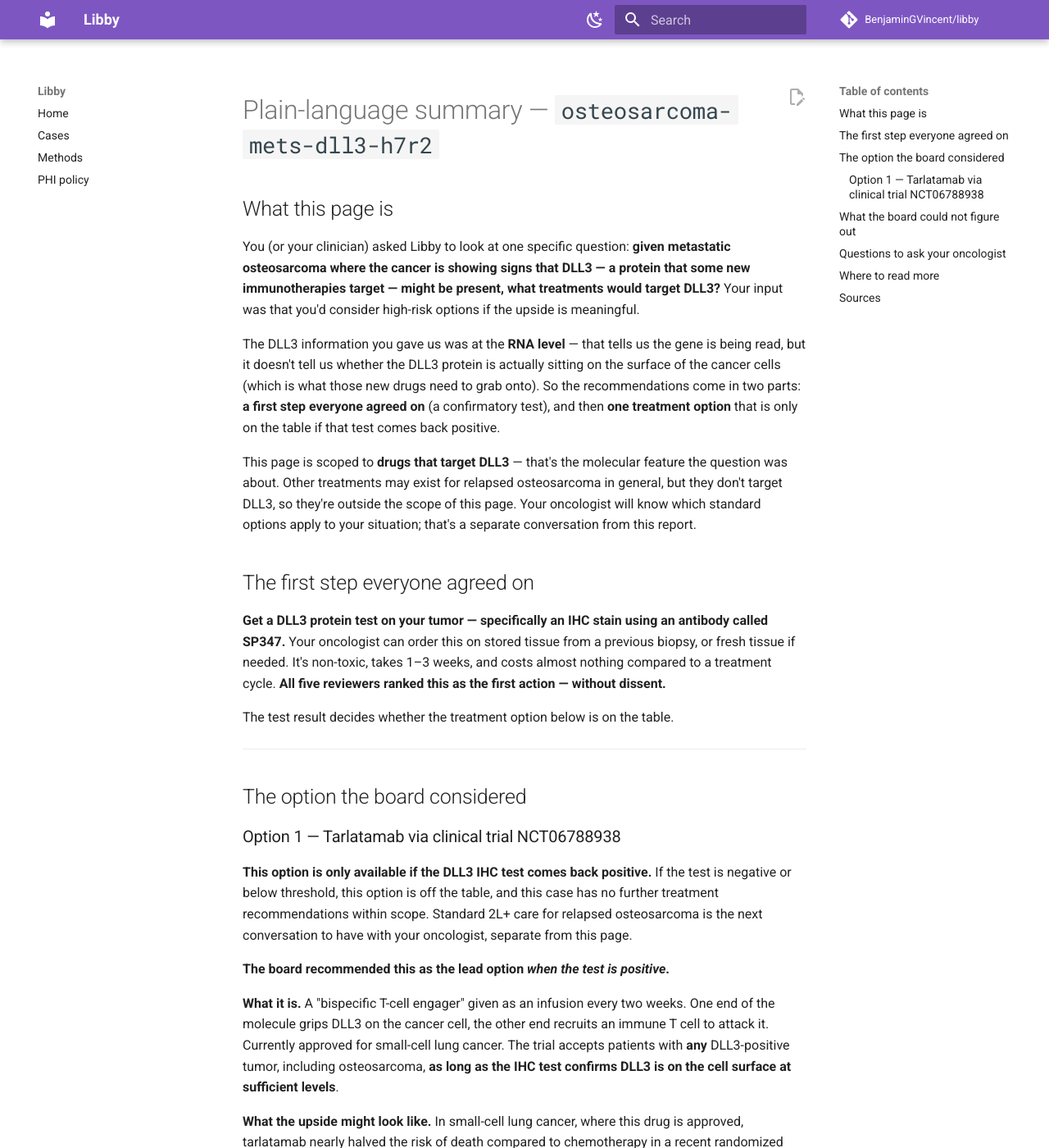
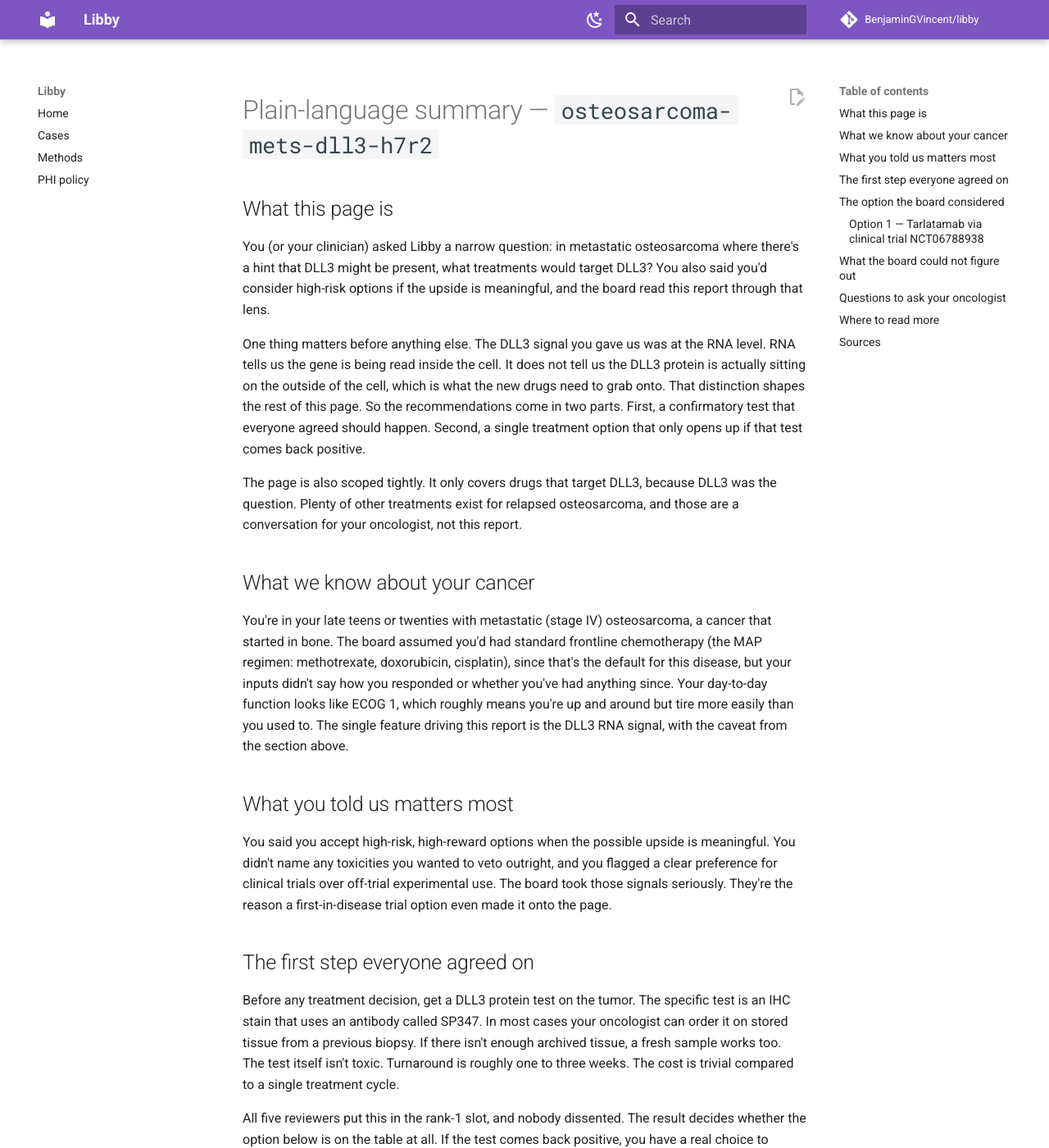
Before and after one commit to BenjaminGVincent/libby, an MkDocs documentation site: the page built from docs/cases/osteosarcoma-mets-dll3-h7r2/plain_language.md, in a window 1280 px wide and 1400 px high. Shown: the whole window at 82% size. Built offline with MkDocs 1.6.1 and Material for MkDocs 9.7.7, drawn with Linux system fonts in a browser that asks for light colours; comment, search, counter and statistics services are not loaded; some of the changed text lies outside the part shown.

Commit message:
chore: re-run translator with humanizer pass on both cases
Both cases' plain_language.md rewritten under the new translator humanizer
contract. Inline-bold-header list scaffolding (29-pattern #16) replaced with
flowing prose; em-dash overuse (#14) trimmed; rule-of-three (#10) and
slogan-y closers (#9, #25) defused; sentence rhythm varied. Load-bearing
hedges around absolute-risk statements preserved per translator-specific
override. No editorial advocacy introduced; dissents and vetoes carried
through unchanged. PDFs rebuilt; PHI scan clean; out-of-scope drugs absent.

Co-Authored-By: Claude Opus 4.7 (1M context) <noreply@anthropic.com>

```diff
--- a/docs/cases/demo-nsclc-egfr-l858r-post-osi-d3m0/demo-nsclc-egfr-l858r-post-osi-d3m0-recommendations.html
+++ b/docs/cases/demo-nsclc-egfr-l858r-post-osi-d3m0/demo-nsclc-egfr-l858r-post-osi-d3m0-recommendations.html
@@ -152,5 +152,5 @@ consulting a qualified oncologist.
   </div>
 </div>
 
-<footer class="libby-footer">Generated 2026-05-05 &middot; Libby &middot; <code>demo-nsclc-egfr-l858r-post-osi-d3m0</code></footer>
+<footer class="libby-footer">Generated 2026-05-06 &middot; Libby &middot; <code>demo-nsclc-egfr-l858r-post-osi-d3m0</code></footer>
 </body></html>
--- a/docs/cases/osteosarcoma-mets-dll3-h7r2/osteosarcoma-mets-dll3-h7r2-recommendations.html
+++ b/docs/cases/osteosarcoma-mets-dll3-h7r2/osteosarcoma-mets-dll3-h7r2-recommendations.html
@@ -163,5 +163,5 @@ consulting a qualified oncologist.
   </div>
 </div>
 
-<footer class="libby-footer">Generated 2026-05-05 &middot; Libby &middot; <code>osteosarcoma-mets-dll3-h7r2</code></footer>
+<footer class="libby-footer">Generated 2026-05-06 &middot; Libby &middot; <code>osteosarcoma-mets-dll3-h7r2</code></footer>
 </body></html>
--- a/docs/cases/osteosarcoma-mets-dll3-h7r2/plain_language.md
+++ b/docs/cases/osteosarcoma-mets-dll3-h7r2/plain_language.md
@@ -4,34 +4,60 @@
 
 ## What this page is
 
-You (or your clinician) asked Libby to look at one specific question:
-**given metastatic osteosarcoma where the cancer is showing signs that DLL3 — a
-protein that some new immunotherapies target — might be present, what
-treatments would target DLL3?** Your input was that you'd consider high-risk
-options if the upside is meaningful.
+You (or your clinician) asked Libby a narrow question: in metastatic
+osteosarcoma where there's a hint that DLL3 might be present, what
+treatments would target DLL3? You also said you'd consider high-risk options
+if the upside is meaningful, and the board read this report through that
+lens.
 
-The DLL3 information you gave us was at the **RNA level** — that tells us
-the gene is being read, but it doesn't tell us whether the DLL3 protein is
-actually sitting on the surface of the cancer cells (which is what those
-new drugs need to grab onto). So the recommendations come in two parts:
-**a first step everyone agreed on** (a confirmatory test), and then **one
-treatment option** that is only on the table if that test comes back positive.
+One thing matters before anything else. The DLL3 signal you gave us was at
+the RNA level. RNA tells us the gene is being read inside the cell. It does
+not tell us the DLL3 protein is actually sitting on the outside of the cell,
+which is what the new drugs need to grab onto. That distinction shapes the
+rest of this page. So the recommendations come in two parts. First, a
+confirmatory test that everyone agreed should happen. Second, a single
+treatment option that only opens up if that test comes back positive.
 
-This page is scoped to **drugs that target DLL3** — that's the molecular
-feature the question was about. Other treatments may exist for relapsed
-osteosarcoma in general, but they don't target DLL3, so they're outside
-the scope of this page. Your oncologist will know which standard options
-apply to your situation; that's a separate conversation from this report.
+The page is also scoped tightly. It only covers drugs that target DLL3,
+because DLL3 was the question. Plenty of other treatments exist for
+relapsed osteosarcoma, and those are a conversation for your oncologist,
+not this report.
+
+## What we know about your cancer
+
+You're in your late teens or twenties with metastatic (stage IV)
+osteosarcoma, a cancer that started in bone. The board assumed you'd had
+standard frontline chemotherapy (the MAP regimen: methotrexate,
+doxorubicin, cisplatin), since that's the default for this disease, but
+your inputs didn't say how you responded or whether you've had anything
+since. Your day-to-day function looks like ECOG 1, which roughly means
+you're up and around but tire more easily than you used to. The single
+feature driving this report is the DLL3 RNA signal, with the caveat from
+the section above.
+
+## What you told us matters most
+
+You said you accept high-risk, high-reward options when the possible upside
+is meaningful. You didn't name any toxicities you wanted to veto outright,
+and you flagged a clear preference for clinical trials over off-trial
+experimental use. The board took those signals seriously. They're the
+reason a first-in-disease trial option even made it onto the page.
 
 ## The first step everyone agreed on
 
-**Get a DLL3 protein test on your tumor — specifically an IHC stain using
-an antibody called SP347.** Your oncologist can order this on stored tissue
-from a previous biopsy, or fresh tissue if needed. It's non-toxic, takes
-1–3 weeks, and costs almost nothing compared to a treatment cycle. **All
-five reviewers ranked this as the first action — without dissent.**
+Before any treatment decision, get a DLL3 protein test on the tumor. The
+specific test is an IHC stain that uses an antibody called SP347. In most
+cases your oncologist can order it on stored tissue from a previous biopsy.
+If there isn't enough archived tissue, a fresh sample works too. The test
+itself isn't toxic. Turnaround is roughly one to three weeks. The cost is
+trivial compared to a single treatment cycle.
 
-The test result decides whether the treatment option below is on the table.
+All five reviewers put this in the rank-1 slot, and nobody dissented. The
+result decides whether the option below is on the table at all. If the
+test comes back positive, you have a real choice to discuss. If it comes
+back negative, the DLL3-directed pathway closes and the conversation
+shifts to standard relapsed-osteosarcoma options that your oncologist can
+take you through.
 
 ---
 
@@ -39,84 +65,89 @@ The test result decides whether the treatment option below is on the table.
 
 ### Option 1 — Tarlatamab via clinical trial NCT06788938
 
-**This option is only available if the DLL3 IHC test comes back positive.**
-If the test is negative or below threshold, this option is off the table,
-and this case has no further treatment recommendations within scope.
-Standard 2L+ care for relapsed osteosarcoma is the next conversation to
-have with your oncologist, separate from this page.
+This option is conditional on a positive DLL3 IHC. If the IHC is negative
+or below the trial's threshold, the option is off the table, and this
+page has no further treatment recommendations within scope.
 
-**The board recommended this as the lead option *when the test is positive*.**
+When the test is positive, the board recommended tarlatamab as the lead
+option.
 
-**What it is.** A "bispecific T-cell engager" given as an infusion every
-two weeks. One end of the molecule grips DLL3 on the cancer cell, the other
-end recruits an immune T cell to attack it. Currently approved for small-cell
-lung cancer. The trial accepts patients with **any** DLL3-positive tumor,
-including osteosarcoma, **as long as the IHC test confirms DLL3 is on the
-cell surface at sufficient levels**.
+So what is it? Tarlatamab is a "bispecific T-cell engager." You get it as
+an infusion every two weeks. The drug works like a molecular clip: one
+end grips DLL3 on the cancer cell, the other end pulls in one of your own
+T cells to attack it. It's currently approved for small-cell lung cancer.
+NCT06788938 is a "basket" trial, which means it accepts any DLL3-positive
+tumor (osteosarcoma included), provided the IHC confirms DLL3 is on the
+cell surface at high enough levels.
 
-**What the upside might look like.** In small-cell lung cancer, where this
-drug is approved, tarlatamab nearly halved the risk of death compared to
-chemotherapy in a recent randomized trial. About 40 of every 100 patients
-had measurable tumor shrinkage. **Whether this translates to osteosarcoma
-is exactly the question the trial would answer — and you'd be helping to
-answer it.**
+What might the upside look like? In small-cell lung cancer, where this
+drug is already approved, a recent randomized trial showed tarlatamab cut
+the risk of death roughly in half compared to chemotherapy. About 40 out
+of 100 patients had measurable tumor shrinkage. Whether any of that
+carries over to osteosarcoma is exactly the unanswered question this
+trial is designed to answer. I can't translate the SCLC numbers cleanly
+into an osteosarcoma expectation here, because no one has published that
+data yet and it would be misleading to pretend otherwise.
 
-**The main risks.** A reaction called "cytokine release syndrome" happens
-in about half of patients (mostly mild; about 1 in 100 are severe).
-Neurologic side effects in roughly 10%. The first cycle requires being in
-hospital for monitoring.
+On the risk side, about half of patients get a reaction called "cytokine
+release syndrome." It's a flu-like immune flare; most cases are mild and
+roughly 1 in 100 are severe. About 1 in 10 patients have neurologic side
+effects. The first cycle requires inpatient monitoring, so you'd be in
+hospital while the step-up doses are given.
 
-**Where the board agreed and where they didn't.**
+The board wasn't unanimous on this one. Four reviewers endorsed it in the
+positive-IHC scenario (the risk-taker, the advocate, the consensus
+reviewer, and the conservative). The conservative's earlier worry was
+specifically about treating an unconfirmed target; once IHC locks the
+target down, that worry goes away. The critic still dissented even with a
+positive IHC, on a single specific point: no osteosarcoma patient has been
+published as receiving tarlatamab yet. Whoever takes this trial is in the
+very first cohort. That's a real thing to weigh, not a footnote.
 
-- *Risktaker, advocate, conservative, consensus reviewer:* endorse. The
-  conservative's earlier toxicity concern was specifically about treating
-  for an unconfirmed target — once the IHC confirms, that concern lifts.
-- *Critic:* still dissents — even with a positive IHC, no osteosarcoma
-  patient has been published as receiving tarlatamab. You'd be in the very
-  first cohort. Worth knowing going in.
-
-**If the IHC is negative,** this option closes entirely. There is no
-"backup option" within scope of this page — Libby was asked specifically
-about DLL3-targeted therapy. Your oncologist can talk you through standard
-2L+ options for relapsed osteosarcoma (which exist and are well-established);
-that conversation is separate from this page.
+If the IHC comes back negative, the option closes entirely. There's no
+backup within scope of this page, because the page was scoped to DLL3.
+Standard 2L+ options for relapsed osteosarcoma exist and are well
+established. Your oncologist is the person to take you through them.
 
 ---
 
 ## What the board could not figure out
 
-Several things weren't in the inputs:
+A few things the inputs didn't tell us, which would sharpen the plan:
 
-- **Was DLL3 measured at the protein level (IHC) or only RNA?** Resolved by
-  the recommended first step.
-- **What treatment have you already had?** The recommendations assume
-  standard frontline chemotherapy (MAP).
-- **What's your performance status (how active are you day-to-day)?** Most
-  trials require ECOG 0 or 1.
-- **Where do you live, and what's your access to academic cancer centers?**
-  The tarlatamab trial is at specific UC sites.
+- Was DLL3 measured at the protein level (IHC) or only at RNA? The
+  recommended first step resolves this directly.
+- What treatment have you actually had? The recommendations assume
+  standard frontline MAP and nothing after that.
+- What's your day-to-day function (performance status)? Most trials
+  require ECOG 0 or 1.
+- Where do you live, and how reachable are academic cancer centers? The
+  tarlatamab trial enrolls only at specific UC sites.
 
 ## Questions to ask your oncologist
 
-1. **Can we order DLL3 IHC (SP347 antibody) on my tumor?** That's the first
-   step before any of the rest of this plan.
-2. **If the IHC comes back positive, what's the path to NCT06788938?**
-   Closest enrolling site, wait time, logistics for the inpatient cycle-1
-   monitoring.
-3. **If the IHC comes back negative, what 2L+ options do you usually
-   consider for relapsed osteosarcoma?** This page doesn't cover those —
-   it was scoped to DLL3 — but they're real options and worth understanding
-   in advance.
-4. **If we pursue tarlatamab, what's the realistic timeline from IHC
-   confirmation to first dose?**
-5. **What's your experience with the side effects (CRS, neurologic
-   reactions)?** Knowing your hospital's protocol helps.
-6. **Have I already had any of the standard 2L+ osteosarcoma options? What
-   was the response?** Useful context for your team.
-7. **Is there anything in my labs or scans that would change which trial
-   I'd be eligible for?**
-8. **If the tarlatamab trial isn't reachable (slot, location, eligibility),
-   what's the next step from your perspective?**
+1. Can we order DLL3 IHC on my tumor using the SP347 antibody? That has
+   to come before the rest of this conversation.
+2. If the IHC comes back positive, what's the realistic path to NCT06788938
+   from here? I'd want to understand the closest enrolling site, how long
+   the wait usually is, and how the inpatient cycle-1 monitoring would
+   actually look in practice.
+3. If the IHC is negative, what 2L+ options do you usually consider for
+   relapsed osteosarcoma? This page doesn't cover those (it was scoped to
+   DLL3), but they're real options and I'd want to understand them ahead
+   of time.
+4. If we go with tarlatamab, how long does it usually take from IHC
+   confirmation to first dose at your center?
+5. What's your hospital's protocol for the side effects, especially
+   cytokine release syndrome and the neurologic reactions? It matters how
+   that's handled locally.
+6. Have I already had any of the standard 2L+ osteosarcoma options? What
+   was the response? Useful context for whoever's planning next steps.
+7. Is there anything in my labs or imaging that would change which trials
+   I'd be eligible for?
+8. If the tarlatamab trial turns out to be unreachable for me, whether
+   that's a slot issue, the location, or an eligibility reason, what
+   would you suggest as a next step?
 
 ## Where to read more
 
```
Also changed, not shown: docs/cases/demo-nsclc-egfr-l858r-post-osi-d3m0/plain_language.md (+37 -98 lines), 8 other files.
